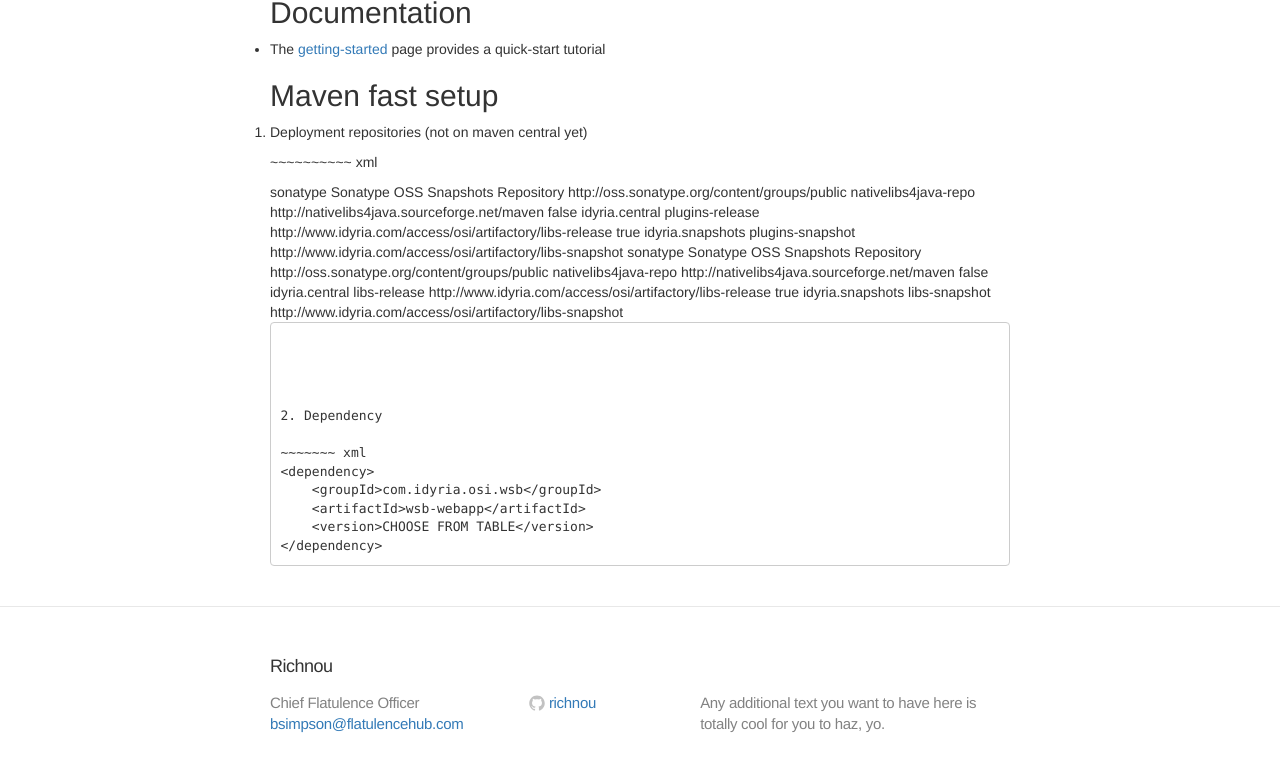
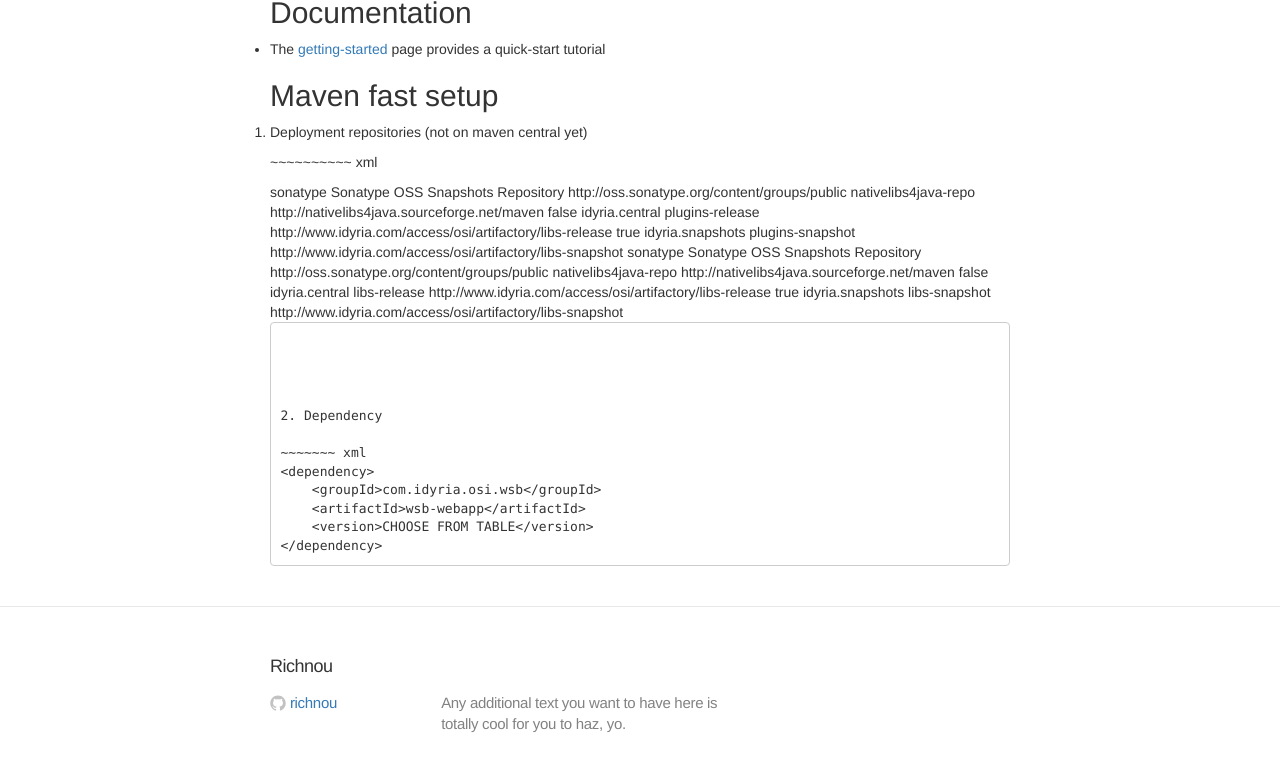
Before and after one commit to opendesignflow/wsb-webapp, a Jekyll site: the page built from index.md, in a window 1280 px wide and 900 px high, scrolled down 599 px, cut to the strip 110-882 px from the top of the window. Built offline with Jekyll 4.4.1, drawn with Linux system fonts in a browser that asks for light colours; nearby versions of some CDN libraries; Markdown is read by kramdown in place of the engine named in the settings.

Commit message:
Updated footer

```diff
--- a/_includes/footer.html
+++ b/_includes/footer.html
@@ -4,12 +4,7 @@
 
     <h2 class="footer-heading">Richnou</h2>
 
-    <div class="footer-col-1 column">
-      <ul>
-        <li>Chief Flatulence Officer</li>
-        <li><a href="mailto:bsimpson@flatulencehub.com">bsimpson@flatulencehub.com</a></li>
-      </ul>
-    </div>
+
 
     <div class="footer-col-2 column">
       <ul>
```
